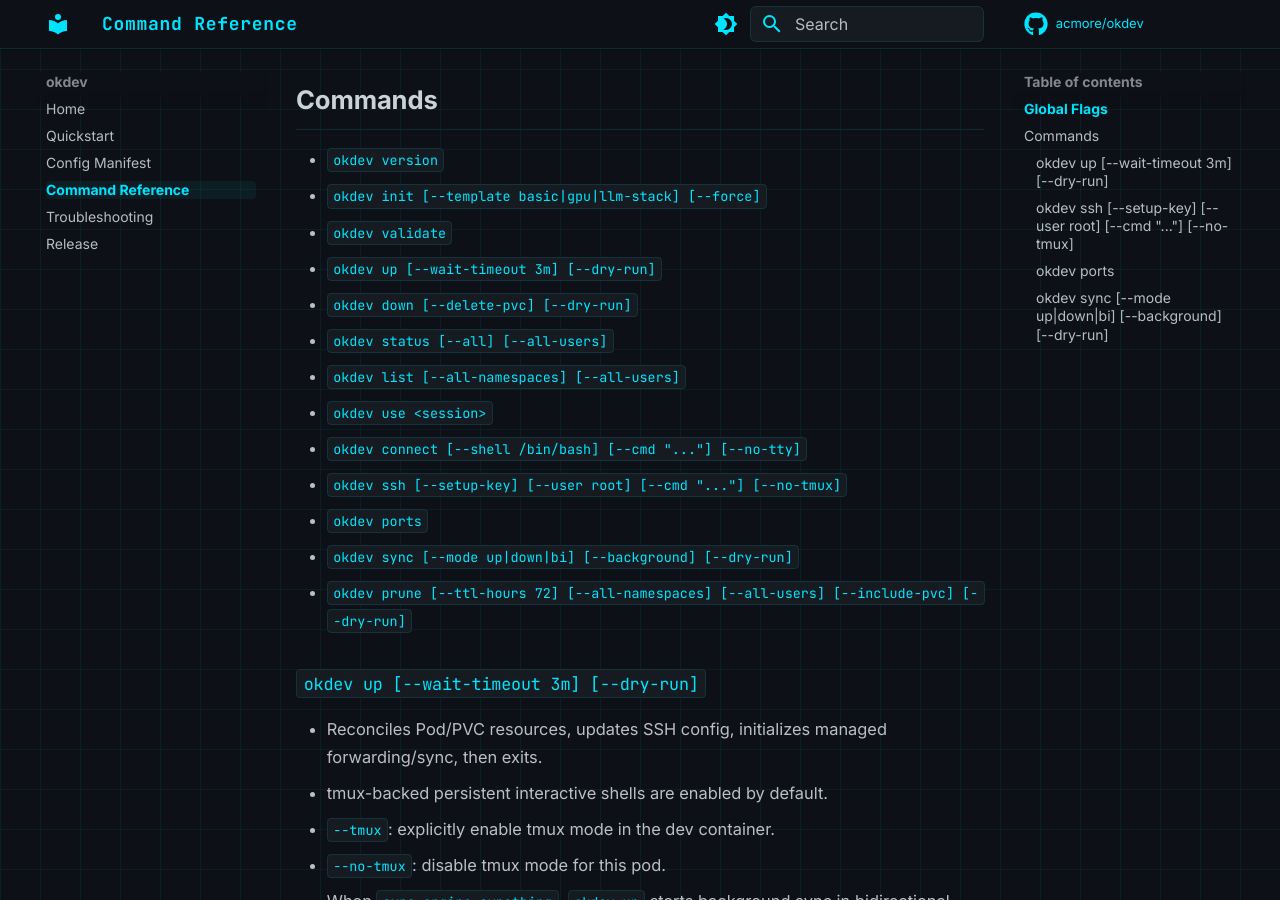
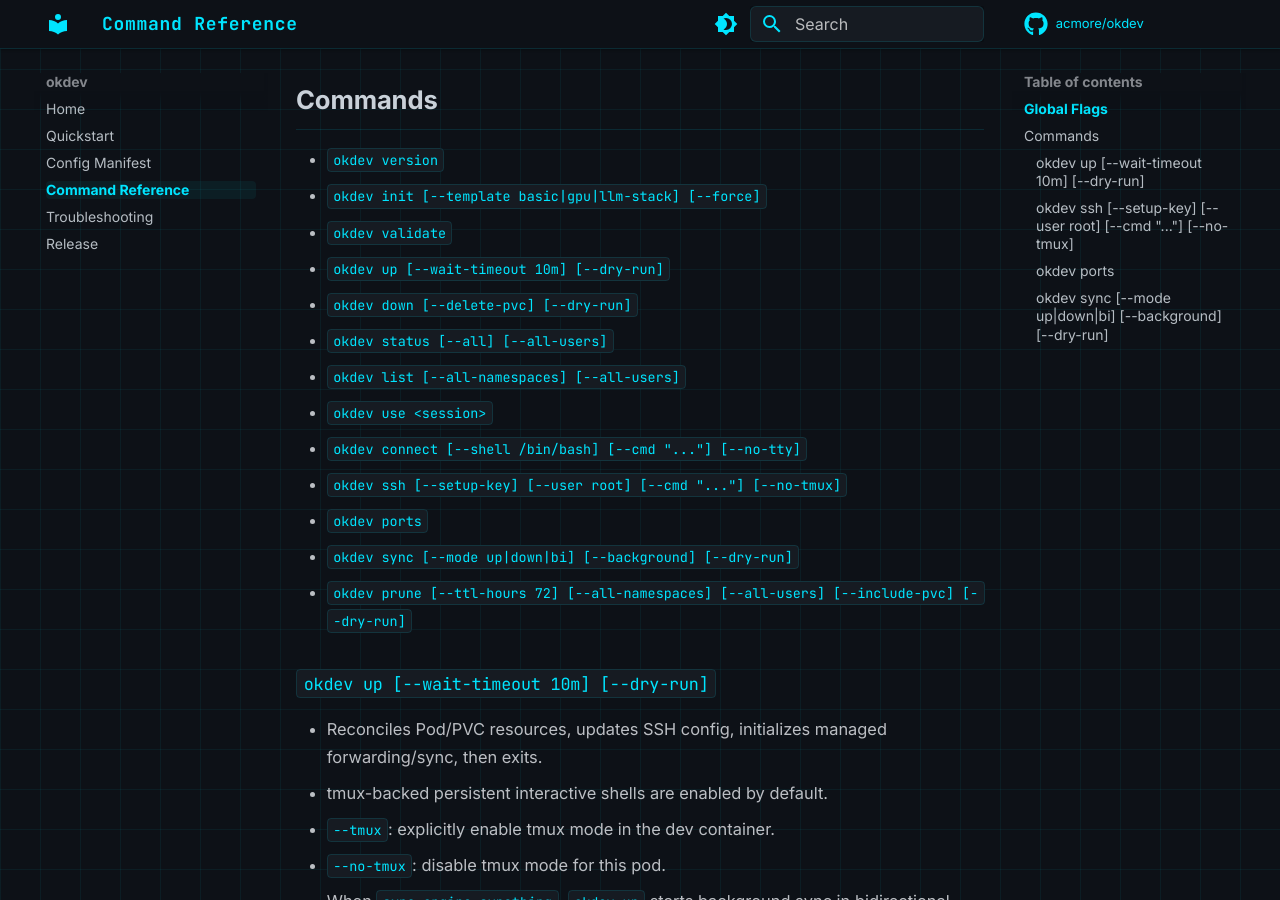
Before and after one commit to acmore/okdev, an MkDocs documentation site: the page built from docs/command-reference.md, in a window 1280 px wide and 900 px high, scrolled down 500 px. Built offline with MkDocs 1.6.1 and Material for MkDocs 9.7.7, drawn with Linux system fonts in a browser that asks for light colours; comment, search, counter and statistics services are not loaded.

Commit message:
chore: increase default up wait timeout

```diff
--- a/docs/command-reference.md
+++ b/docs/command-reference.md
@@ -15,7 +15,7 @@
 - `okdev version`
 - `okdev init [--template basic|gpu|llm-stack] [--force]`
 - `okdev validate`
-- `okdev up [--wait-timeout 3m] [--dry-run]`
+- `okdev up [--wait-timeout 10m] [--dry-run]`
 - `okdev down [--delete-pvc] [--dry-run]`
 - `okdev status [--all] [--all-users]`
 - `okdev list [--all-namespaces] [--all-users]`
@@ -26,7 +26,7 @@
 - `okdev sync [--mode up|down|bi] [--background] [--dry-run]`
 - `okdev prune [--ttl-hours 72] [--all-namespaces] [--all-users] [--include-pvc] [--dry-run]`
 
-### `okdev up [--wait-timeout 3m] [--dry-run]`
+### `okdev up [--wait-timeout 10m] [--dry-run]`
 
 - Reconciles Pod/PVC resources, updates SSH config, initializes managed forwarding/sync, then exits.
 - tmux-backed persistent interactive shells are enabled by default.
```
Also changed, not shown: 1 other file.
